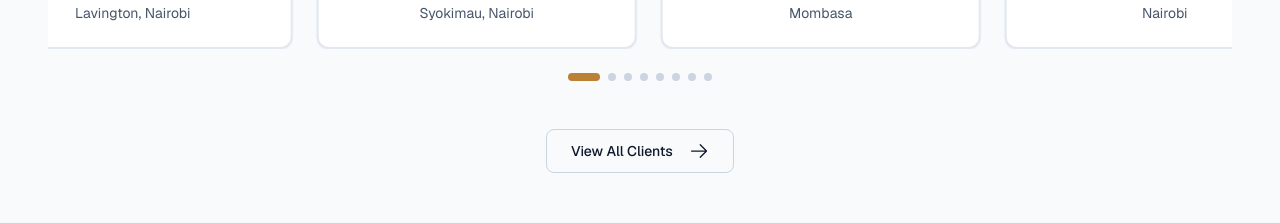
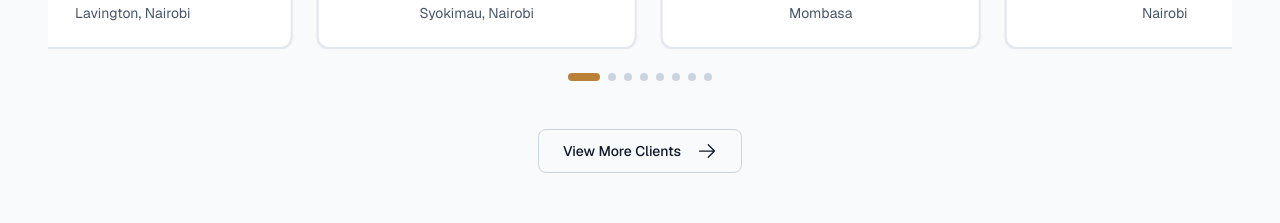
Before and after one commit to nogaye/nyumbazetu-web-v2, a Next.js app: page /home-legacy in a window 1280 px wide. Shown: the part 10600-10823 px from the top of the page. Built offline with nearby package versions, Linux system fonts and the light colour scheme; no server answers.

Commit message:
Update Button Text in LegacyClients Component for Clarity
- Changed button text from "View All Clients" to "View More Clients" to better reflect the action and improve user understanding.

```diff
--- a/components/legacy/home/legacy-clients.tsx
+++ b/components/legacy/home/legacy-clients.tsx
@@ -427,7 +427,7 @@ export function LegacyClients() {
         <div className="mt-12 text-center">
           <Button size="lg" variant="outline" asChild>
             <Link href="/clients" className="group">
-              View All Clients
+              View More Clients
               <ArrowRightIcon className="ml-2 h-5 w-5 transition-transform group-hover:translate-x-1" />
             </Link>
           </Button>
```
